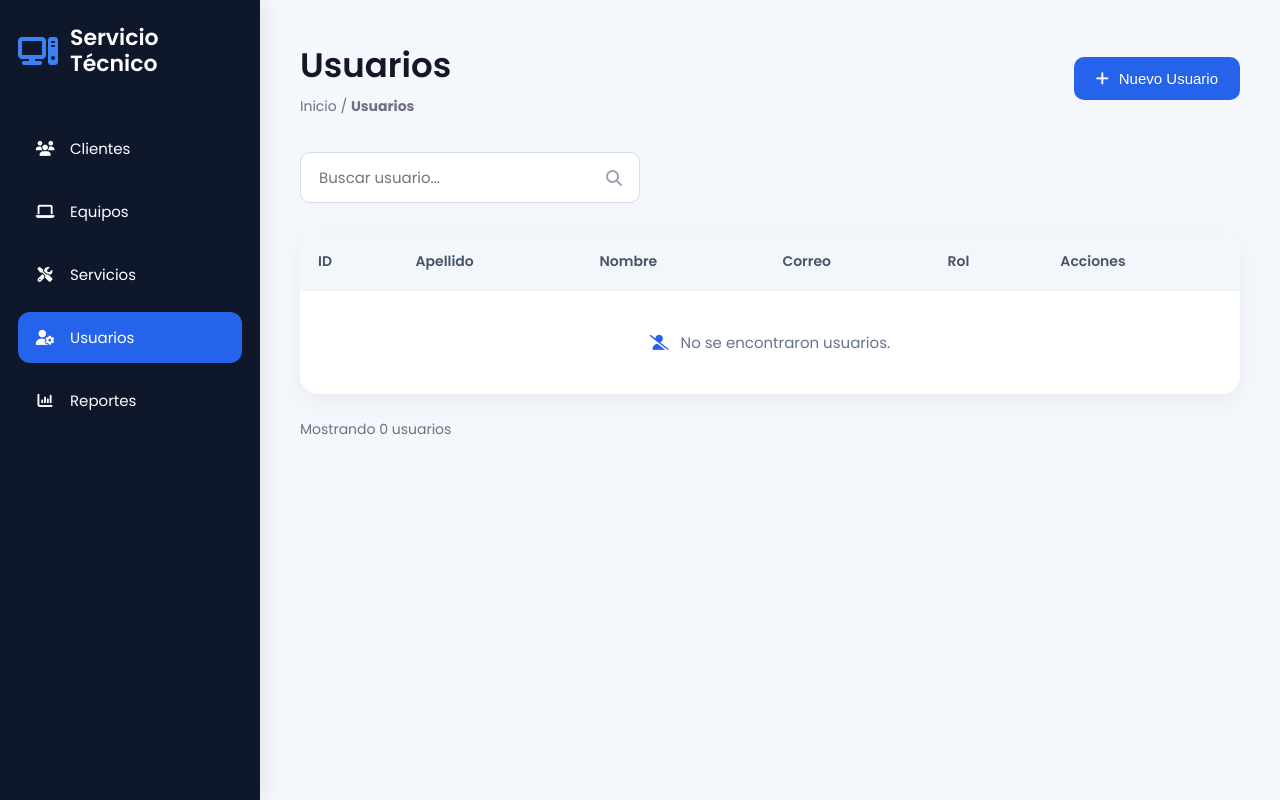
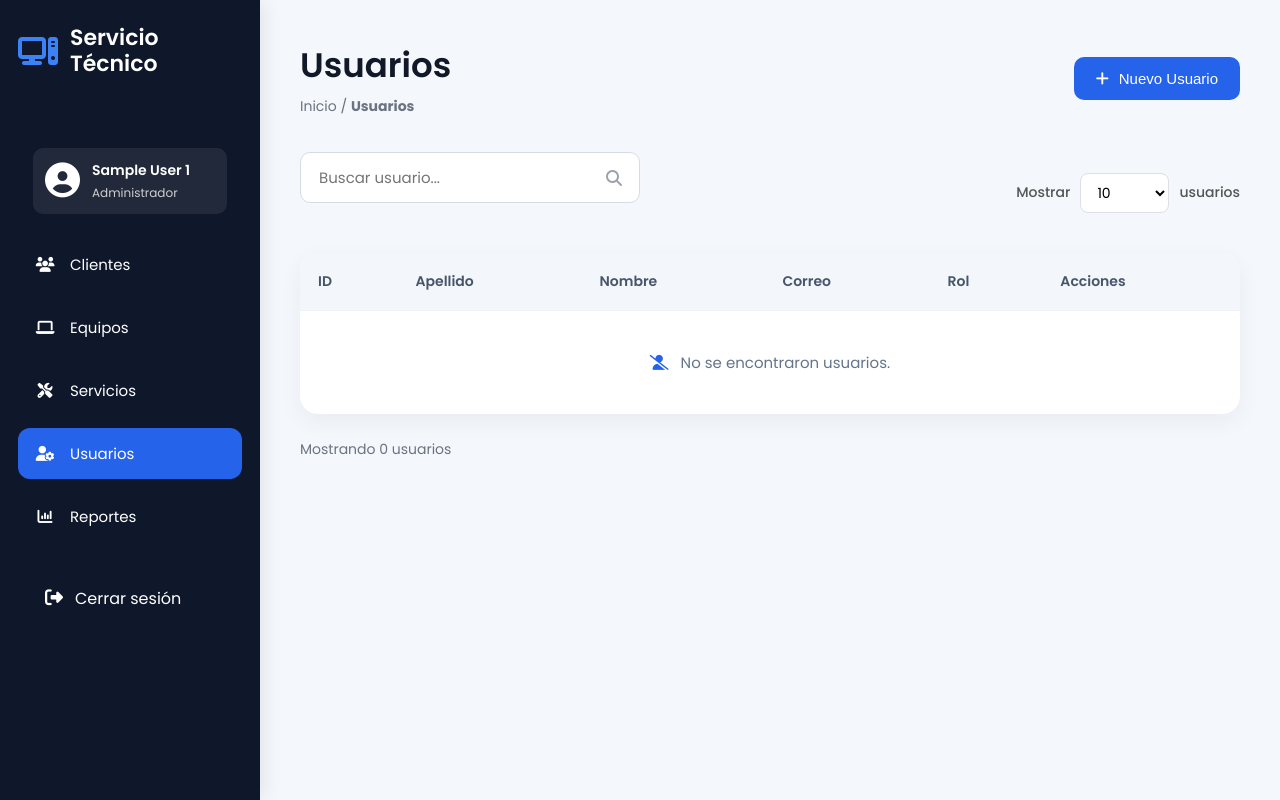
Before and after one commit to benjaalbguev-hue/Proyecto-TFI-Programacion, a Flask app: page /usuarios in a window 1280 px wide. Run offline with Flask 3, Linux system fonts and the light colour scheme; the visitor is signed in with stand-in values (Sample User, id 1); data that the repository does not hold is empty.

Commit message:
Agregue filtro en usuarios

```diff
--- a/backend/app.py
+++ b/backend/app.py
@@ -921,6 +921,61 @@ def buscar_clientes():
 
     return jsonify(clientes)
 
+@app.route("/clientes/<int:clienteId>/servicios")
+def servicios_cliente(clienteId):
+
+    conexion = get_connection()
+    cursor = conexion.cursor()
+
+    cursor.execute("""
+        SELECT
+            s.ServicioId,
+            s.FechaIngreso,
+            e.TipoEquipo,
+            e.Marca,
+            e.Modelo,
+            est.Descripcion,
+            s.ProblemaReportado,
+            s.Total
+        FROM SERVICIO s
+        INNER JOIN EQUIPO e
+            ON s.EquipoId = e.EquipoId
+        INNER JOIN ESTADO est
+            ON s.EstadoId = est.EstadoId
+        WHERE s.ClienteId = ?
+        ORDER BY s.FechaIngreso DESC
+    """, (clienteId,))
+
+    servicios = []
+
+    for fila in cursor.fetchall():
+
+        servicios.append({
+
+            "servicioId": fila[0],
+
+            "fechaIngreso":
+                fila[1].strftime("%d/%m/%Y")
+                if fila[1] else "",
+
+            "equipo":
+                f"{fila[2]} - {fila[3]} {fila[4]}",
+
+            "estado":
+                fila[5],
+
+            "problema":
+                fila[6],
+
+            "total":
+                float(fila[7]) if fila[7] is not None else 0
+
+        })
+
+    conexion.close()
+
+    return jsonify(servicios)
+
 @app.route("/equipos/buscar")
 def buscar_equipos():
 
--- a/backend/database.py
+++ b/backend/database.py
@@ -4,7 +4,7 @@ import pyodbc
 def get_connection():
     connection = pyodbc.connect(
         "DRIVER={ODBC Driver 17 for SQL Server};"
-    "SERVER=.\\SQLEXPRESS;"
+    "SERVER=DESKTOP-0PUM2AN;"
         "DATABASE=TFIPROGRAMACION;"
         "Trusted_Connection=yes;"
     )
--- a/backend/static/css/usuarios.css
+++ b/backend/static/css/usuarios.css
@@ -164,3 +164,32 @@
     }
 
 }
+
+.top-bar{
+    display: flex;
+    justify-content: space-between;
+    align-items: center;
+    margin-bottom: 20px;
+    gap: 20px;
+}
+
+.filter-box{
+    display: flex;
+    align-items: center;
+    gap: 10px;
+}
+
+.filter-box label,
+.filter-box span{
+    font-size: 14px;
+    color: #555;
+}
+
+.filter-box select{
+    padding: 8px 12px;
+    border: 1px solid #dcdfe4;
+    border-radius: 8px;
+    font-size: 14px;
+    background: #fff;
+    cursor: pointer;
+}
--- a/backend/static/js/usuarios.js
+++ b/backend/static/js/usuarios.js
@@ -5,23 +5,48 @@
 let usuarios = [];
 
 const tabla = document.getElementById("tablaUsuarios");
+const buscador = document.getElementById("buscarUsuario");
+const cantidad = document.getElementById("cantidadUsuarios");
+const cantidadMostrar = document.getElementById("cantidadMostrar");
 
-const buscador = document.getElementById("buscarUsuario");
+let paginaActual = 1;
+let registrosPorPagina = 10;
 
-const cantidad = document.getElementById("cantidadUsuarios");
+
+// ======================================
+// CAMBIAR CANTIDAD A MOSTRAR
+// ======================================
+
+cantidadMostrar.addEventListener("change", function () {
+
+    if (this.value === "todos") {
+        registrosPorPagina = usuarios.length;
+    } else {
+        registrosPorPagina = parseInt(this.value);
+    }
+
+    paginaActual = 1;
+
+    aplicarFiltro();
+
+});
 
 
 // ======================================
 // CARGAR USUARIOS
 // ======================================
 
-async function cargarUsuarios(){
+async function cargarUsuarios() {
 
     const respuesta = await fetch("/usuarios/buscar");
 
     usuarios = await respuesta.json();
 
-    mostrarUsuarios(usuarios);
+    if (cantidadMostrar.value === "todos") {
+        registrosPorPagina = usuarios.length;
+    }
+
+    aplicarFiltro();
 
 }
 
@@ -30,20 +55,17 @@ async function cargarUsuarios(){
 // MOSTRAR USUARIOS
 // ======================================
 
-function mostrarUsuarios(lista){
+function mostrarUsuarios(lista) {
 
     tabla.innerHTML = "";
 
-    if(lista.length === 0){
+    if (lista.length === 0) {
 
         tabla.innerHTML = `
             <tr>
                 <td colspan="6" class="sin-usuarios">
-
                     <i class="fa-solid fa-user-slash"></i>
-
                     No se encontraron usuarios.
-
                 </td>
             </tr>
         `;
@@ -54,24 +76,22 @@ function mostrarUsuarios(lista){
 
     }
 
-    lista.forEach(usuario=>{
+    const inicio = (paginaActual - 1) * registrosPorPagina;
+    const fin = inicio + registrosPorPagina;
+
+    const usuariosPagina = lista.slice(inicio, fin);
+
+    usuariosPagina.forEach(usuario => {
 
         let claseRol = "rol-otro";
 
-        if(usuario.rol === "Administrador"){
-
+        if (usuario.rol === "Administrador") {
             claseRol = "rol-administrador";
-
-        }
-
-        else if(usuario.rol === "Empleado"){
-
+        } else if (usuario.rol === "Empleado") {
             claseRol = "rol-empleado";
-
         }
 
         tabla.innerHTML += `
-
             <tr>
 
                 <td>${usuario.usuarioId}</td>
@@ -83,17 +103,12 @@ function mostrarUsuarios(lista){
                 <td>${usuario.correo}</td>
 
                 <td>
-
                     <span class="usuario-rol ${claseRol}">
-
                         ${usuario.rol}
-
                     </span>
-
                 </td>
 
                 <td>
-
                     <button
                         class="btn-edit-user"
                         onclick="editarUsuario(${usuario.usuarioId})">
@@ -101,17 +116,36 @@ function mostrarUsuarios(lista){
                         <i class="fa-solid fa-pen"></i>
 
                     </button>
-
                 </td>
 
             </tr>
-
         `;
 
     });
 
     cantidad.textContent =
-        `Mostrando ${lista.length} usuarios`;
+        `Mostrando ${usuariosPagina.length} de ${lista.length} usuarios`;
+
+}
+
+
+// ======================================
+// APLICAR FILTRO
+// ======================================
+
+function aplicarFiltro() {
+
+    const texto = buscador.value.toLowerCase();
+
+    const filtrados = usuarios.filter(usuario =>
+
+        usuario.nombre.toLowerCase().includes(texto) ||
+        usuario.apellido.toLowerCase().includes(texto) ||
+        usuario.correo.toLowerCase().includes(texto)
+
+    );
+
+    mostrarUsuarios(filtrados);
 
 }
 
@@ -120,29 +154,11 @@ function mostrarUsuarios(lista){
 // BUSCADOR
 // ======================================
 
-buscador.addEventListener("input", function(){
+buscador.addEventListener("input", function () {
 
-    const texto = this.value.toLowerCase();
+    paginaActual = 1;
 
-    const filtrados = usuarios.filter(usuario=>{
-
-        return(
-
-            usuario.nombre.toLowerCase().includes(texto)
-
-            ||
-
-            usuario.apellido.toLowerCase().includes(texto)
-
-            ||
-
-            usuario.correo.toLowerCase().includes(texto)
-
-        );
-
-    });
-
-    mostrarUsuarios(filtrados);
+    aplicarFiltro();
 
 });
 
@@ -151,10 +167,9 @@ buscador.addEventListener("input", function(){
 // EDITAR
 // ======================================
 
-function editarUsuario(id){
+function editarUsuario(id) {
 
-    window.location.href =
-        `/usuarios/editar/${id}`;
+    window.location.href = `/usuarios/editar/${id}`;
 
 }
 
--- a/backend/templates/usuarios.html
+++ b/backend/templates/usuarios.html
@@ -53,6 +53,34 @@
             </h2>
 
         </div>
+
+        <!-- USUARIO LOGUEADO -->
+
+<div class="user-info">
+
+    <i class="fa-solid fa-circle-user"></i>
+
+    <div>
+
+        <strong>
+            {{ session["nombre"] }} {{ session["apellido"] }}
+        </strong>
+
+
+        {% if session["rol_id"] == 1 %}
+
+            <span>Administrador</span>
+
+        {% else %}
+
+            <span>Empleado</span>
+
+        {% endif %}
+
+    </div>
+
+</div>
+
 
         <nav>
 
@@ -122,6 +150,20 @@
 
         </nav>
 
+        <!-- CERRAR SESIÓN -->
+
+        <div class="logout">
+
+            <a href="/logout">
+
+                <i class="fa-solid fa-right-from-bracket"></i>
+
+                <span>Cerrar sesión</span>
+
+            </a>
+
+        </div>
+
     </aside>
 
     <!-- ========================= -->
@@ -154,8 +196,10 @@
         </div>
 
  <!-- ========================= -->
-        <!-- BUSCADOR -->
+<!-- BUSCADOR Y FILTRO -->
 <!-- ========================= -->
+
+<div class="top-bar">
 
     <div class="search-container">
 
@@ -172,6 +216,27 @@
 
     </div>
 
+    <div class="filter-box">
+
+        <label for="cantidadMostrar">
+            Mostrar
+        </label>
+
+        <select id="cantidadMostrar">
+
+            <option value="5">5</option>
+            <option value="10" selected>10</option>
+            <option value="20">20</option>
+            <option value="50">50</option>
+            <option value="todos">Todos</option>
+
+        </select>
+
+        <span>usuarios</span>
+
+    </div>
+
+</div>
         <!-- ========================= -->
         <!-- TABLA -->
         <!-- ========================= -->
```
Also changed, not shown: backend/static/js/clientes.js (+45 -4 lines), backend/templates/index.html (+44 -0 lines). Lines whose indentation alone changed are shown as unchanged.
